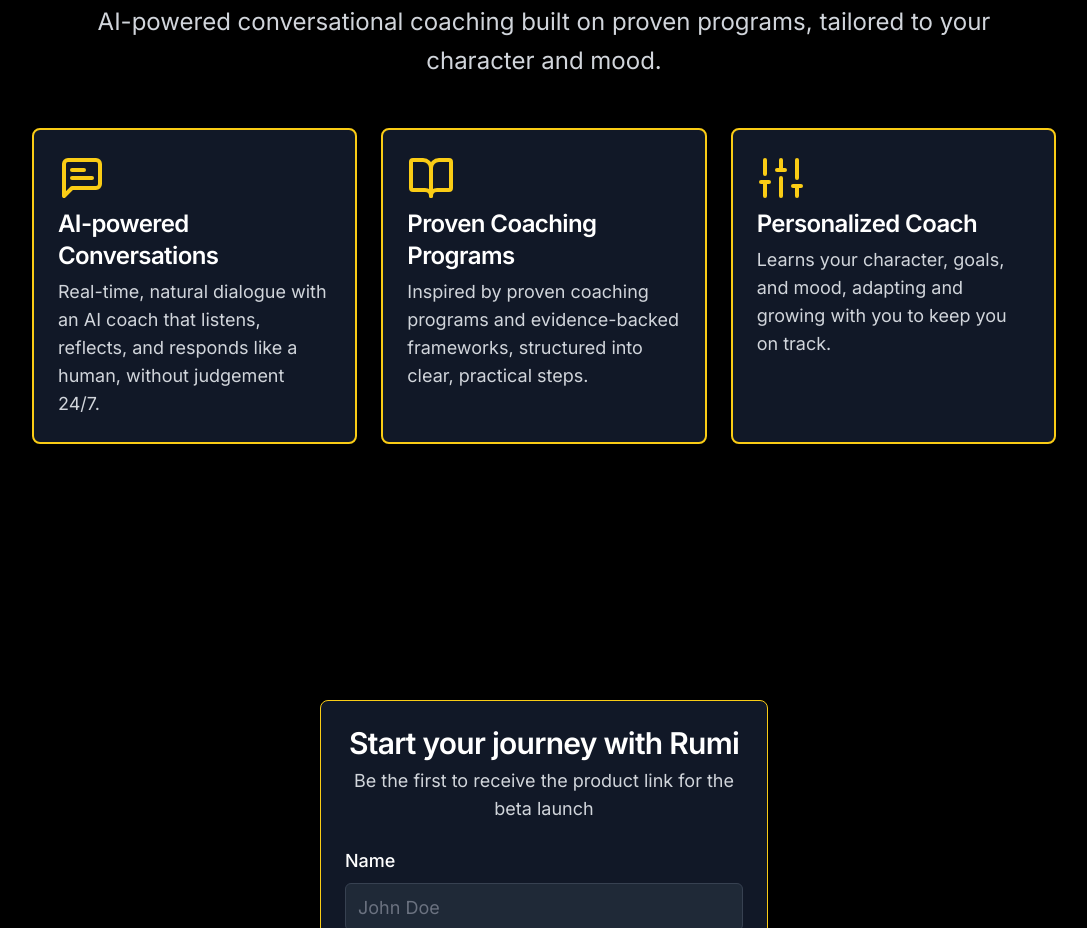
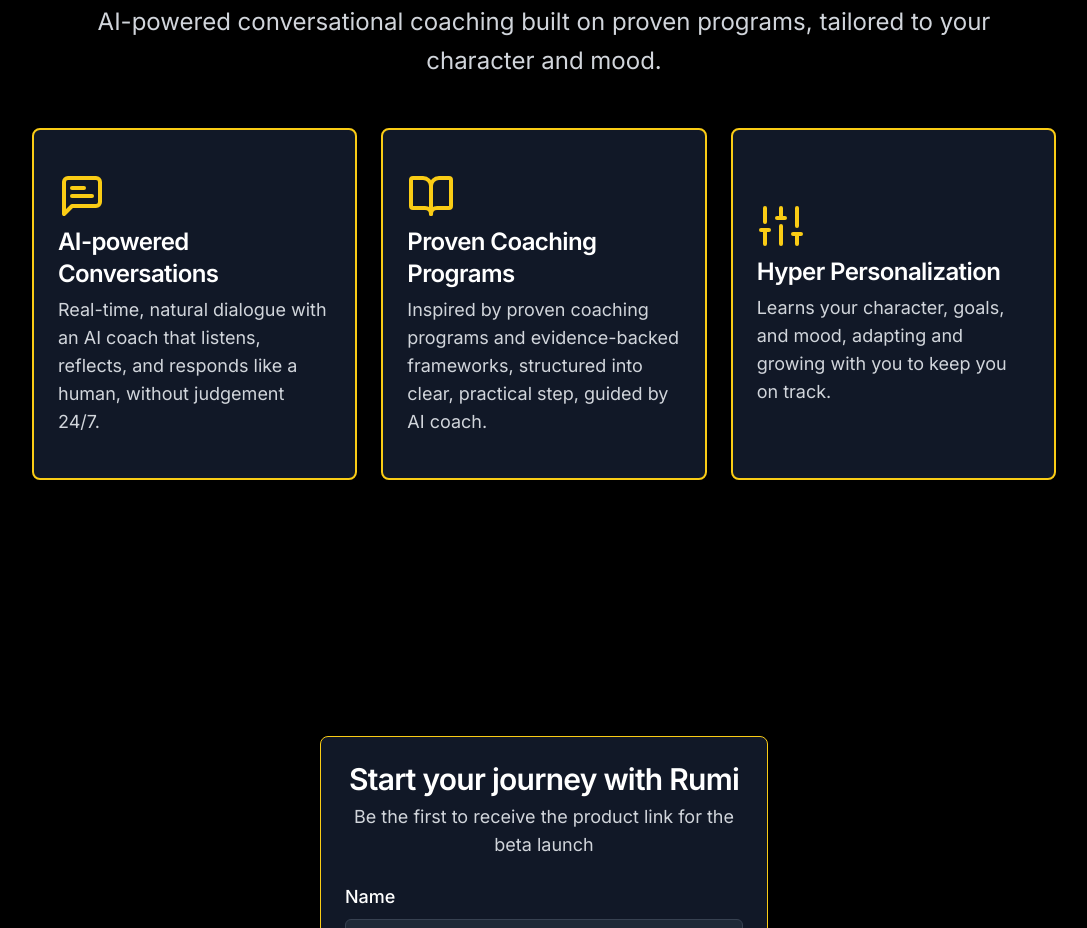
Before and after one commit to Rumi-team/Frontend_Web_App, a Next.js app: page / in a window 1280 px wide. Shown: the part 1083-2011 px from the top of the page, without its empty margins (96-1183 px from the left). Built offline with nearby package versions, Linux system fonts and the light colour scheme.

Commit message:
features in the second page is updated

```diff
--- a/app/page.tsx
+++ b/app/page.tsx
@@ -244,8 +244,8 @@ export default function Home() {
               </div>
             </div>
             <div className="mx-auto grid max-w-5xl grid-cols-1 gap-6 md:grid-cols-3 mt-12">
-              <Card className="border-2 border-yellow-400 bg-gray-900 text-white">
-                <CardHeader>
+              <Card className="border-2 border-yellow-400 bg-gray-900 text-white min-h-[22rem]">
+                <CardHeader className="h-full flex flex-col justify-center">
                   <MessageSquareText className="h-12 w-12 text-yellow-400" />
                   <CardTitle className="mt-4 text-xl md:text-2xl">AI-powered Conversations</CardTitle>
                   <CardDescription className="text-gray-300 text-base md:text-lg">
@@ -253,19 +253,19 @@ export default function Home() {
                   </CardDescription>
                 </CardHeader>
               </Card>
-              <Card className="border-2 border-yellow-400 bg-gray-900 text-white">
-                <CardHeader>
+              <Card className="border-2 border-yellow-400 bg-gray-900 text-white min-h-[22rem]">
+                <CardHeader className="h-full flex flex-col justify-center">
                   <BookOpen className="h-12 w-12 text-yellow-400" />
                   <CardTitle className="mt-4 text-xl md:text-2xl">Proven Coaching Programs</CardTitle>
                   <CardDescription className="text-gray-300 text-base md:text-lg">
-                    Inspired by proven coaching programs and evidence-backed frameworks, structured into clear, practical steps.
+                    Inspired by proven coaching programs and evidence-backed frameworks, structured into clear, practical step, guided by AI coach.
                   </CardDescription>
                 </CardHeader>
               </Card>
-              <Card className="border-2 border-yellow-400 bg-gray-900 text-white">
-                <CardHeader>
+              <Card className="border-2 border-yellow-400 bg-gray-900 text-white min-h-[22rem]">
+                <CardHeader className="h-full flex flex-col justify-center">
                   <Sliders className="h-12 w-12 text-yellow-400" />
-                  <CardTitle className="mt-4 text-xl md:text-2xl">Personalized Coach</CardTitle>
+                  <CardTitle className="mt-4 text-xl md:text-2xl">Hyper Personalization</CardTitle>
                   <CardDescription className="text-gray-300 text-base md:text-lg">
                     Learns your character, goals, and mood, adapting and growing with you to keep you on track.
                   </CardDescription>
```
